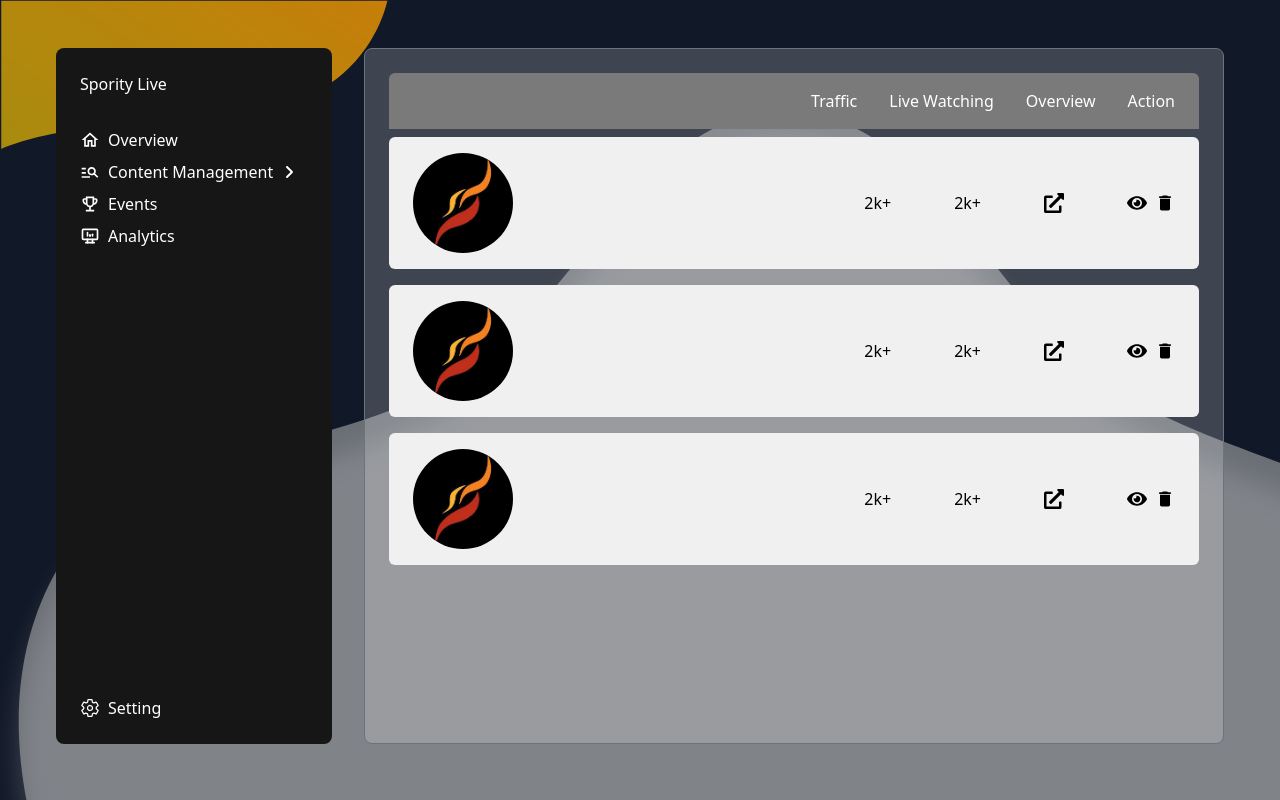
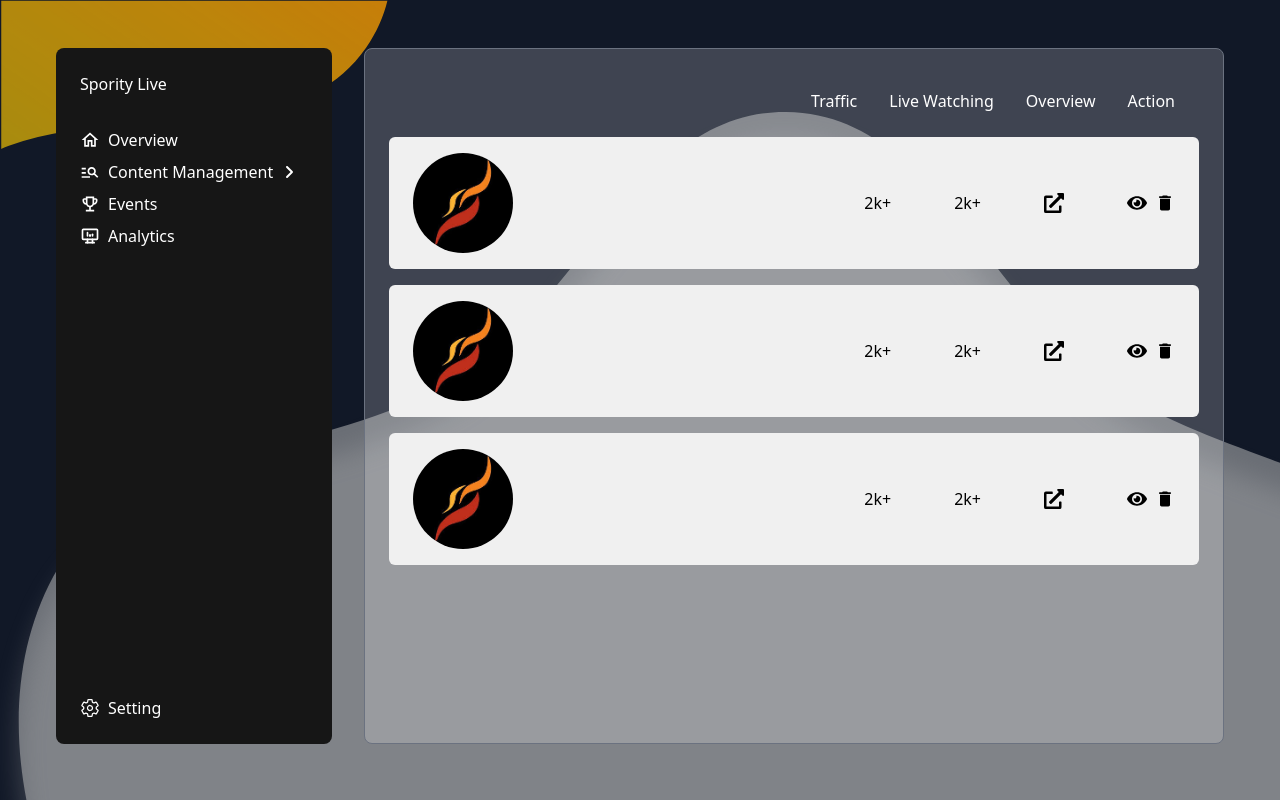
Before and after one commit to mhmAdmin1122/spority, a Next.js app: page /admin/channels in a window 1280 px wide. Built offline with nearby package versions, Linux system fonts and the light colour scheme.

Commit message:
few more changings

```diff
--- a/pages/admin/channels.tsx
+++ b/pages/admin/channels.tsx
@@ -10,7 +10,7 @@ const ChannelsPage = () => {
         <title>Spority - Admin Channels</title>
       </Head>
       <div className='relative flex flex-col gap-2'>
-        <div className='body-box-topBar-channels flex gap-8 justify-end w-full bg-[#7a7a7a] py-4 px-6 rounded-t-md'>
+        <div className='body-box-topBar-channels flex gap-8 justify-end w-full py-4 px-6 rounded-t-md'>
           <h3>Traffic</h3>
           <h3>Live Watching</h3>
           <h3>Overview</h3>
```
